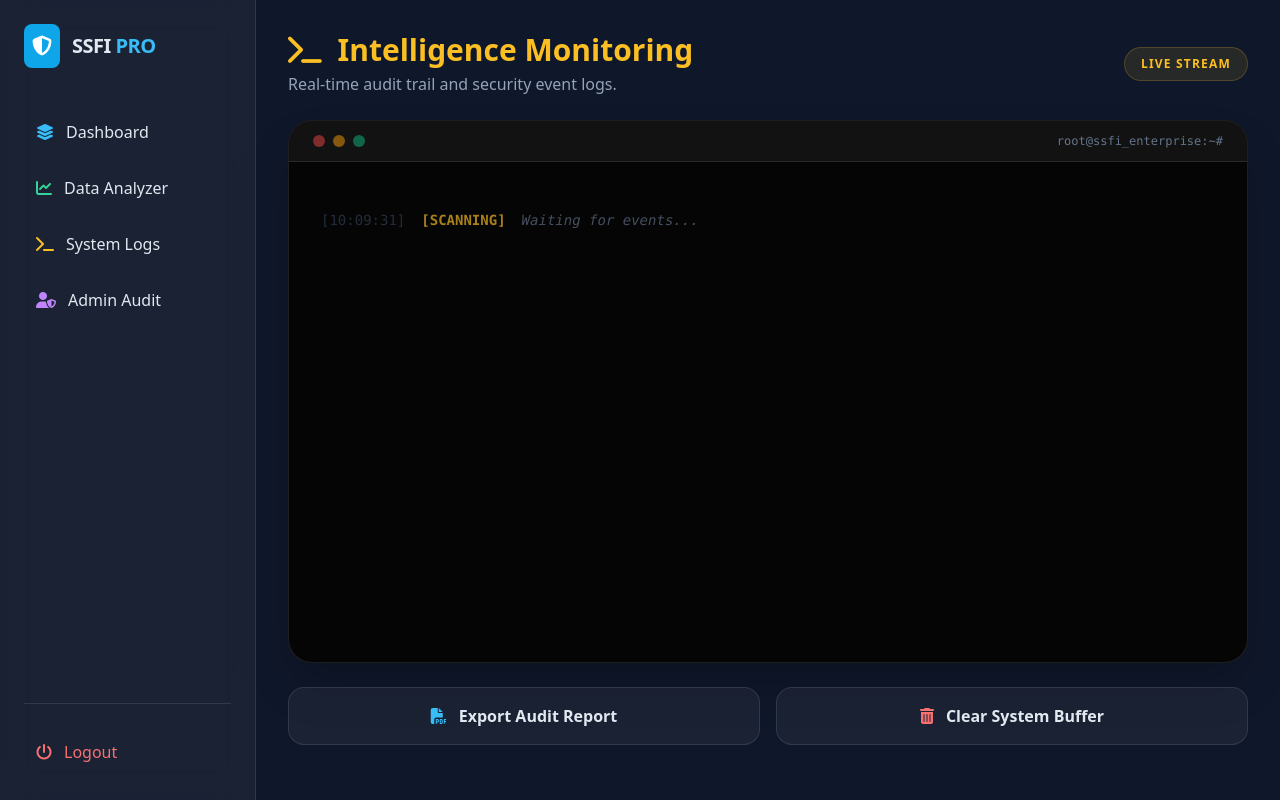
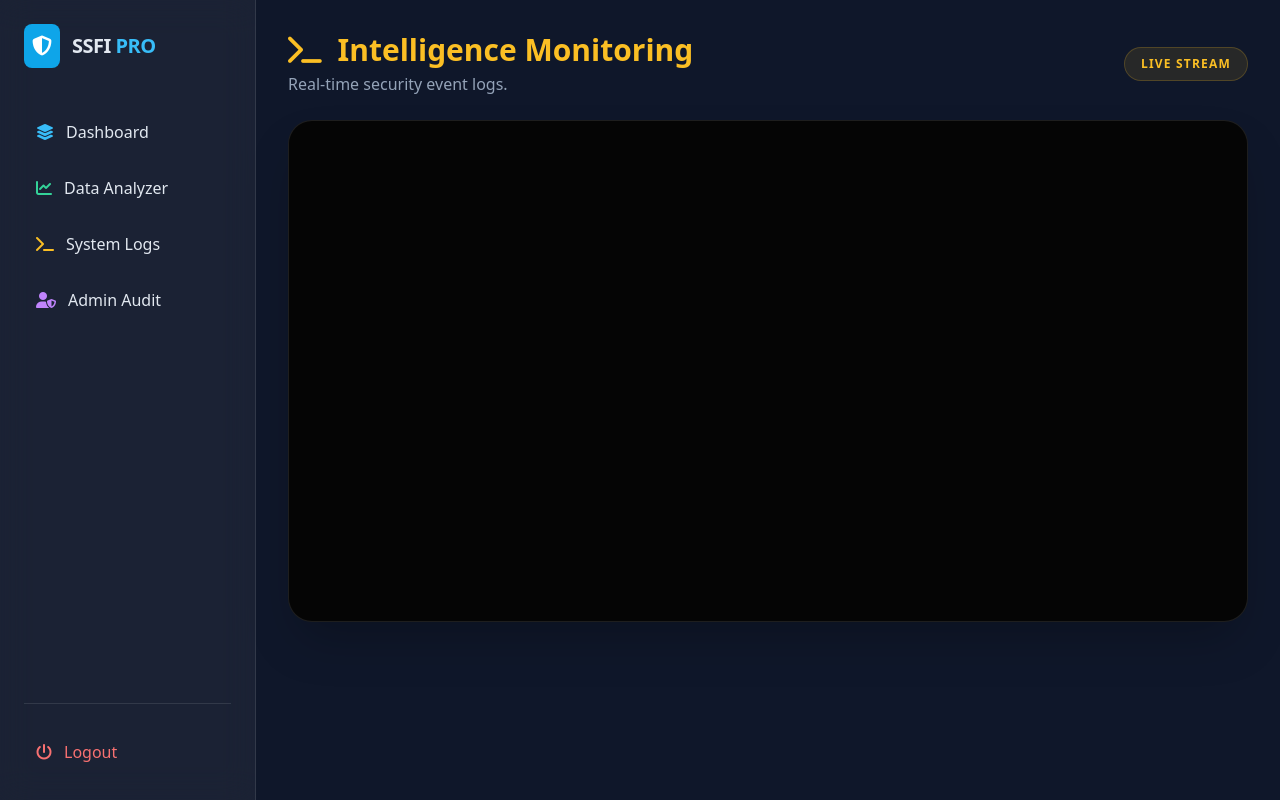
Before and after one commit to ankit18006/Smart-Secure-File-Intelligence-System--SSFI-, a Flask app: page /logs in a window 1280 px wide. Run offline with Flask 3, Linux system fonts and the light colour scheme; the visitor is signed in with stand-in values (Sample User, id 1); data that the repository does not hold is empty; some libraries are stand-ins or nearby versions.

Commit message:
Refactor logs.html for improved layout and clarity

```diff
--- a/templates/logs.html
+++ b/templates/logs.html
@@ -1,71 +1,27 @@
 {% extends "base.html" %}
 {% block content %}
-
 <div class="space-y-6 animate-in slide-in-from-bottom duration-500">
     <div class="flex justify-between items-center">
         <div>
             <h2 class="text-3xl font-bold text-amber-400"><i class="fas fa-terminal mr-2"></i> Intelligence Monitoring</h2>
-<p class="text-slate-400 mt-1">Real-time audit trail and security event logs.</p>
+            <p class="text-slate-400 mt-1">Real-time security event logs.</p>
         </div>
         <div class="flex items-center gap-2 bg-amber-400/10 px-4 py-2 rounded-full border border-amber-400/20">
-<span class="text-amber-400 text-xs font-bold tracking-widest uppercase">Live Stream</span>
+            <span class="text-amber-400 text-xs font-bold uppercase tracking-widest">Live Stream</span>
         </div>
     </div>
 
     <div class="bg-[#050505] rounded-3xl border border-white/10 shadow-2xl overflow-hidden">
-    <div class="bg-white/5 px-6 py-3 border-b border-white/10 flex items-center justify-between">
-        <div class="flex gap-2">
-            <div class="w-3 h-3 rounded-full bg-red-500/50"></div>
-            <div class="w-3 h-3 rounded-full bg-amber-500/50"></div>
-            <div class="w-3 h-3 rounded-full bg-emerald-500/50"></div>
-        </div>
-        <span class="text-xs font-mono text-slate-500">root@ssfi_enterprise:~#</span>
-    </div>
-
-    <div class="p-8 font-mono text-xs md:text-sm h-[500px] overflow-y-auto space-y-3 custom-scrollbar">
+        <div class="p-8 font-mono text-sm h-[500px] overflow-y-auto space-y-3 custom-scrollbar">
             {% for log in audits %}
-        <div class="flex flex-col md:flex-row md:gap-4 border-b border-white/5 pb-2">
-            <span class="text-slate-600 whitespace-nowrap">[{{ log.timestamp.strftime('%Y-%m-%d %H:%M:%S') }}]</span>
-
-            {% if log.category == 'Security' %}
-                <span class="text-red-400 font-bold">[CRITICAL]</span>
-            {% elif log.category == 'AI Classifier' %}
-                <span class="text-purple-400 font-bold">[AI_SCAN]</span>
-            {% else %}
-                <span class="text-sky-400 font-bold">[SYSTEM]</span>
-            {% endif %}
-
+            <div class="flex gap-4 group">
+                <span class="text-slate-600">[{{ log.timestamp.strftime('%H:%M:%S') }}]</span>
+                <span class="{% if log.category == 'Security' %}text-red-400{% else %}text-sky-400{% endif %} font-bold">[{{ log.category | upper }}]</span>
                 <span class="text-slate-300">{{ log.action }}</span>
-
-            {% if log.filename and log.filename != 'N/A' %}
-                <span class="text-emerald-500/60 italic ml-auto">target: {{ log.filename }}</span>
-            {% endif %}
+                {% if log.filename != 'N/A' %}<span class="text-emerald-500/80 italic">target: {{ log.filename }}</span>{% endif %}
             </div>
             {% endfor %}
-
-        <div class="flex gap-4 animate-pulse pt-4">
-            <span class="text-slate-700">[{{ now }}]</span>
-            <span class="text-amber-400 font-bold">[SCANNING]</span>
-            <span class="text-slate-500 italic">Waiting for events...</span>
         </div>
     </div>
 </div>
-
-<div class="grid grid-cols-1 md:grid-cols-2 gap-4">
-    <button onclick="window.print()" class="bg-white/5 hover:bg-white/10 border border-white/10 py-4 rounded-2xl transition flex items-center justify-center gap-3">
-        <i class="fas fa-file-pdf text-sky-400"></i>
-        <span class="font-bold">Export Audit Report</span>
-    </button>
-    <button class="bg-white/5 hover:bg-red-500/10 border border-white/10 py-4 rounded-2xl transition flex items-center justify-center gap-3">
-        <i class="fas fa-trash-alt text-red-400"></i>
-        <span class="font-bold">Clear System Buffer</span>
-    </button>
-</div>
-</div>
-
-<style>
-.custom-scrollbar::-webkit-scrollbar { width: 6px; }
-.custom-scrollbar::-webkit-scrollbar-thumb { background: #1e293b; border-radius: 10px; }
-</style>
-
 {% endblock %}
```
Lines whose indentation alone changed are shown as unchanged.
